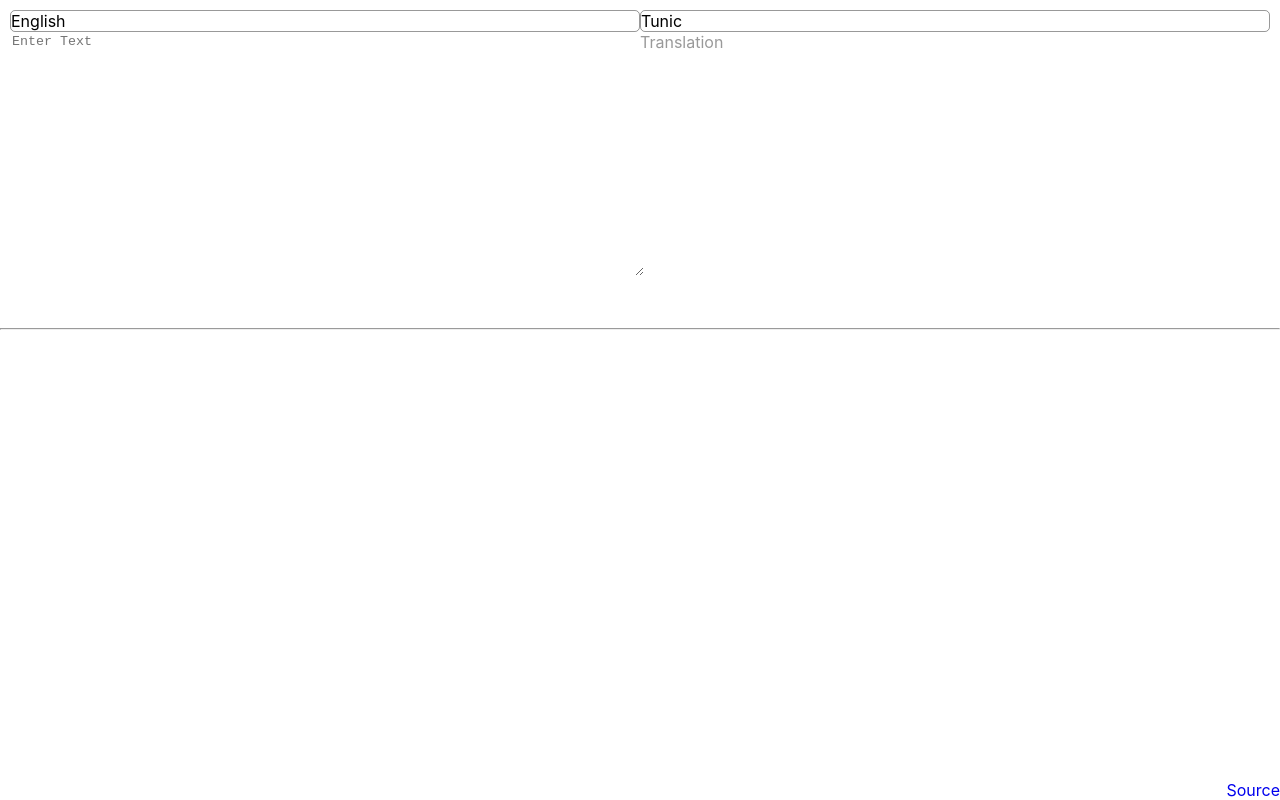
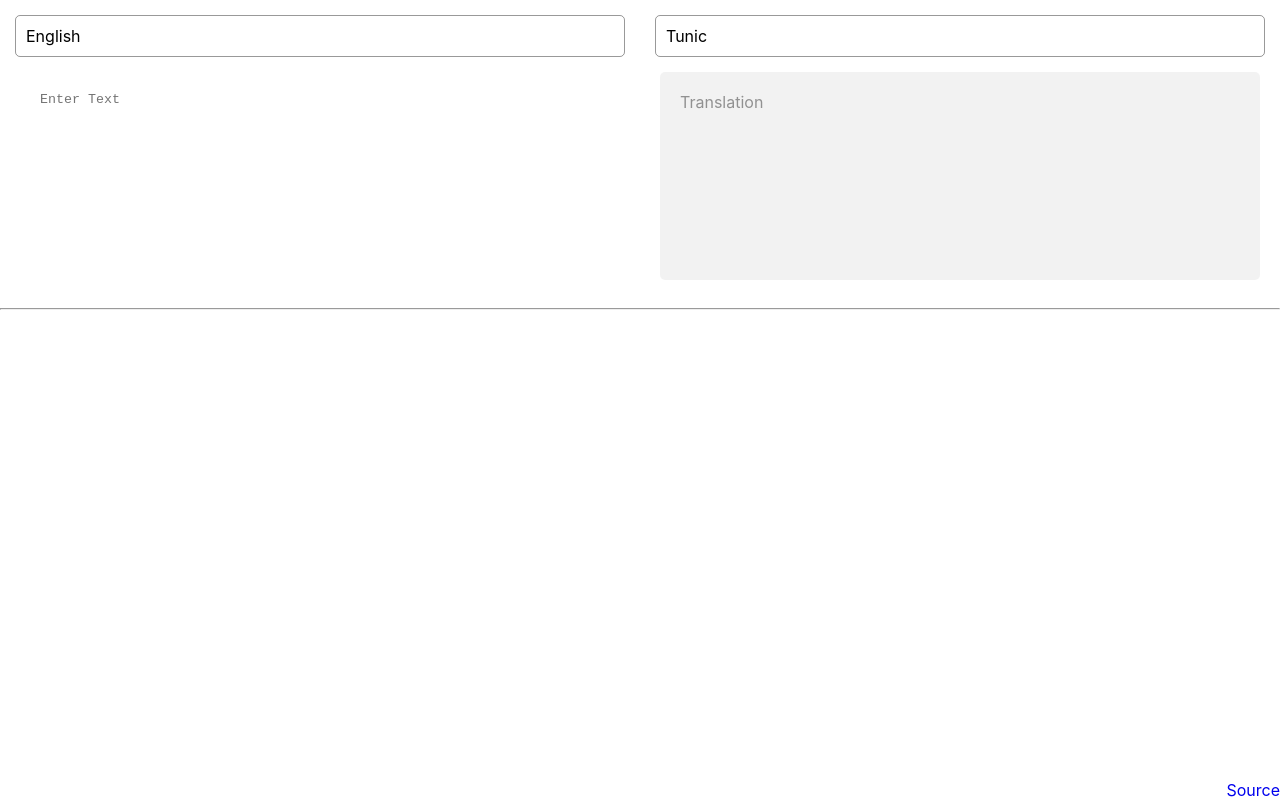
Before and after one commit to Yi-Jiahe/tunic_language, a React (Create React App) app in the folder client/: page / in a window 1280 px wide. Built offline with nearby package versions, Linux system fonts and the light colour scheme.

Commit message:
Some more css changes

```diff
--- a/client/src/App.css
+++ b/client/src/App.css
@@ -47,7 +47,6 @@ footer {
 
 footer a:link { text-decoration: none; }
 
-
 footer a:visited {
   text-decoration: none;
   color: blue;
@@ -55,5 +54,4 @@ footer a:visited {
 
 footer a:hover { text-decoration: none; }
 
-
 footer a:active { text-decoration: none; }
--- a/client/src/TextArea.css
+++ b/client/src/TextArea.css
@@ -10,8 +10,18 @@
     grid-area: english;
 }
 
+.text-area {
+    padding: 20px;
+    margin: 10px;
+    flex-grow: 1;
+}
+
+.tunic .text-area {
+    background-color: rgba(0, 0, 0, 0.05);
+    border-radius: 5px;
+}
+
 .grid-container {
-    padding: 10px;
     display: grid;
     grid-template-columns: 50% 50%;
     grid-template-rows: 300px;
@@ -19,9 +29,17 @@
     'english tunic'
 }
 
+.grid-item {
+    display: flex;
+    flex-direction: column;
+    padding: 10px;
+}
+
 .language-title {
+    margin: 5px;
     border: solid 1px rgba(0, 0, 0, 0.4);
     border-radius: 5px;
+    padding: 10px;
 }
 
 .word {
@@ -39,8 +57,7 @@
 }
 
 textarea {
-    width: 100%;
-    height: 80%;
     border: none;
     outline: none;
+    resize: none;
 }
--- a/client/src/TextArea.tsx
+++ b/client/src/TextArea.tsx
@@ -30,16 +30,17 @@ export default function TextArea() {
     return (
         <>
             <div className='grid-container left-align'>
-                <div className='english'>
+                <div className='grid-item english'>
                     <div className="language-title">English</div>
                     <textarea
+                        className="text-area"
                         name="input"
                         placeholder="Enter Text"
                         onChange={handleDebounceSearch} />
                 </div>
-                <div className='tunic'>
+                <div className='grid-item tunic'>
                     <div className="language-title">Tunic</div>
-                    <div>
+                    <div className="text-area">
                     {
                         tokens.length === 0
                         ? <span className="placeholder">Translation</span>
```
